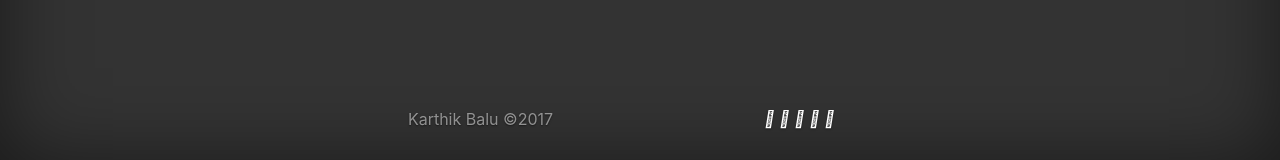
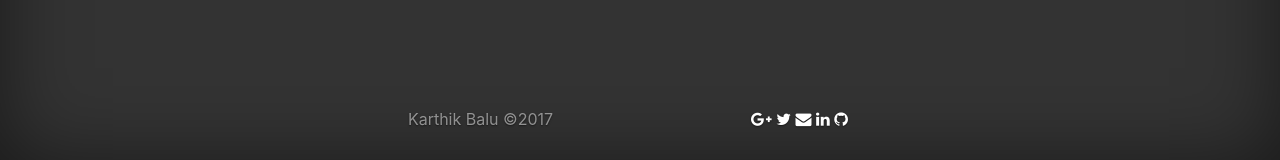
Before and after one commit to karthik-balu/karthik-balu.github.io, a Jekyll site: the page built from index.html, in a window 1280 px wide. Shown: the part 737-897 px from the top of the page. Built offline with Jekyll 4.4.1, drawn with Linux system fonts in a browser that asks for light colours.

Commit message:
Attempting Icons 4

```diff
--- a/_layouts/default.html
+++ b/_layouts/default.html
@@ -62,12 +62,12 @@
                 </div>
 
                 <div class="col-md-6">
-                <a href="https://plus.google.com/+KarthikBalu01" class="social"><i class="fa-google-plus"></i></a>
-                <a href="https://twitter.com/karthik_2095" class="social"><i class="fa-twitter"></i></a>
-                <a href="mailto:karthik.b.1195[at]gmail.com" class="social"><i class="fa-envelope"></i></a>
+                <a href="https://plus.google.com/+KarthikBalu01" class="social"><i class="fa fa-google-plus"></i></a>
+                <a href="https://twitter.com/karthik_2095" class="social"><i class="fa fa-twitter"></i></a>
+                <a href="mailto:karthik.b.1195[at]gmail.com" class="social"><i class="fa fa-envelope"></i></a>
                 <a href="https://www.linkedin.com/in/karthik-b95" class="social"><i
-        class="fa-linkedin"></i></a>
-                <a href="http://github.com/karthik-balu" class="social"><i class="fa-github"></i></a>
+        class="fa fa-linkedin"></i></a>
+                <a href="http://github.com/karthik-balu" class="social"><i class="fa fa-github"></i></a>
                 </div>
               </div>
             </div>
```
